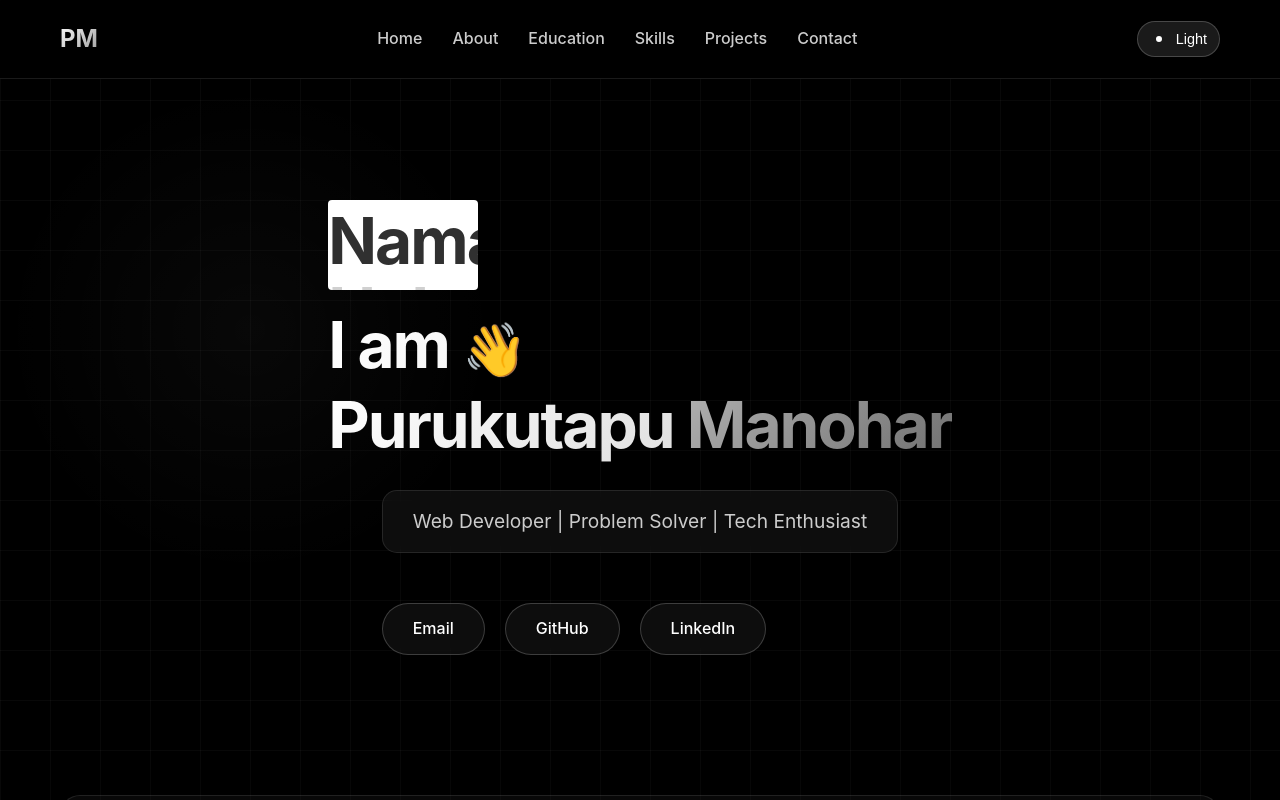
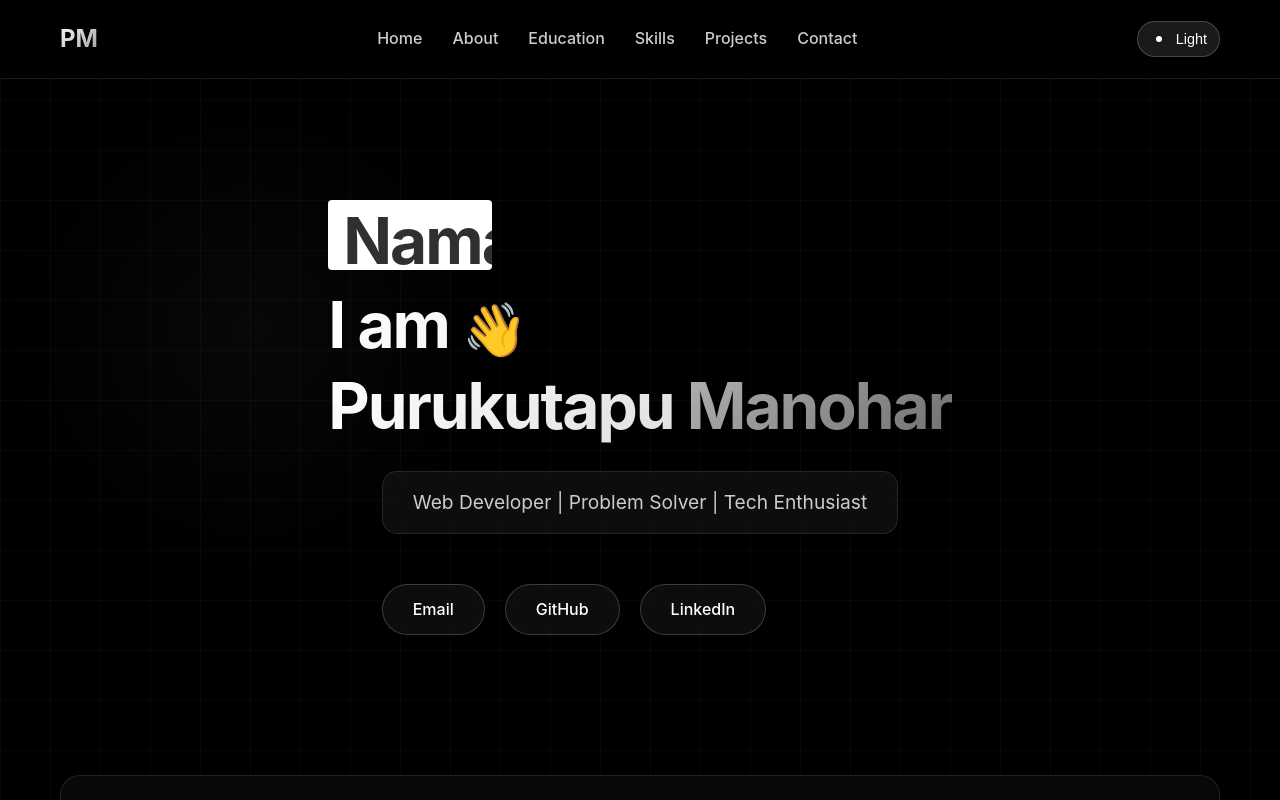
Before and after one commit to Manoharreddi2/New-Portfolio, a React (Vite) app: page / in a window 1280 px wide. Built offline with nearby package versions, Linux system fonts and the light colour scheme.

Commit message:
Improve paint effect: dynamic sizing and organic shape

```diff
--- a/src/components/Hero.jsx
+++ b/src/components/Hero.jsx
@@ -22,8 +22,11 @@ const Hero = () => {
         <header id="home" className="section-animate">
             <h1 className="hero-title">
                 <div style={{ display: 'flex', flexDirection: 'column', alignItems: 'flex-start', width: 'fit-content', margin: '0 auto' }}>
-                    {/* Sliding Reveal Container */}
-                    <div className="greeting-paint" style={{ position: 'relative', height: '1.4em', overflow: 'hidden', display: 'flex', justifyContent: 'flex-start', marginBottom: '10px' }}>
+                    {/* Sliding Reveal Container with Paint Effect */}
+                    <div className="greeting-paint" style={{ position: 'relative', overflow: 'hidden', display: 'flex', alignItems: 'center', marginBottom: '10px' }}>
+                        {/* Ghost Element for Dynamic Width Sizing */}
+                        <span style={{ opacity: 0, visibility: 'hidden', whiteSpace: 'nowrap', padding: '0 5px' }}>{greetings[index]}</span>
+
                         {greetings.map((greet, i) => {
                             // Determine state: current, previous, next (or just hidden)
                             let positionClass = 'slide-hidden';
@@ -39,12 +42,15 @@ const Hero = () => {
                                     className={`name-first d-block absolute-greeting ${positionClass}`}
                                     style={{
                                         position: 'absolute',
-                                        top: 0,
+                                        top: '50%',
+                                        transform: i === index ? 'translateY(-50%)' : ((i === (index - 1 + greetings.length) % greetings.length) ? 'translateY(-150%)' : 'translateY(50%)'), // Center vertically
                                         left: 0,
                                         right: 0,
                                         textAlign: 'left',
-                                        transition: 'transform 1.2s cubic-bezier(0.68, -0.55, 0.27, 1.55), opacity 1.2s ease', // Slower transition (1.2s)
-                                        zIndex: i === index ? 2 : 1
+                                        paddingLeft: '15px', // Match CSS padding
+                                        transition: 'transform 1.2s cubic-bezier(0.68, -0.55, 0.27, 1.55), opacity 1.2s ease',
+                                        zIndex: i === index ? 2 : 1,
+                                        marginTop: 0 // Reset margin
                                     }}
                                 >
                                     {greet}
```
